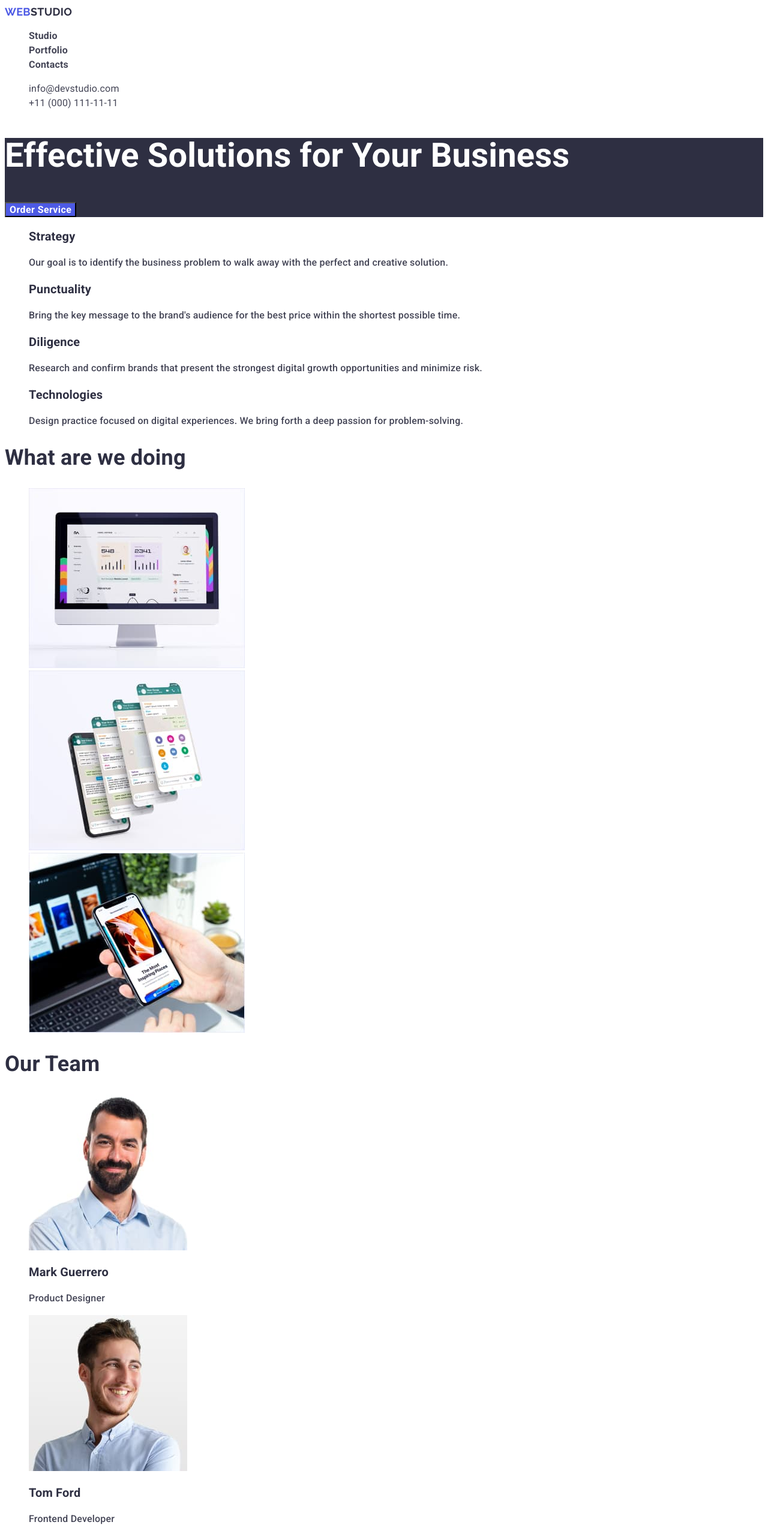
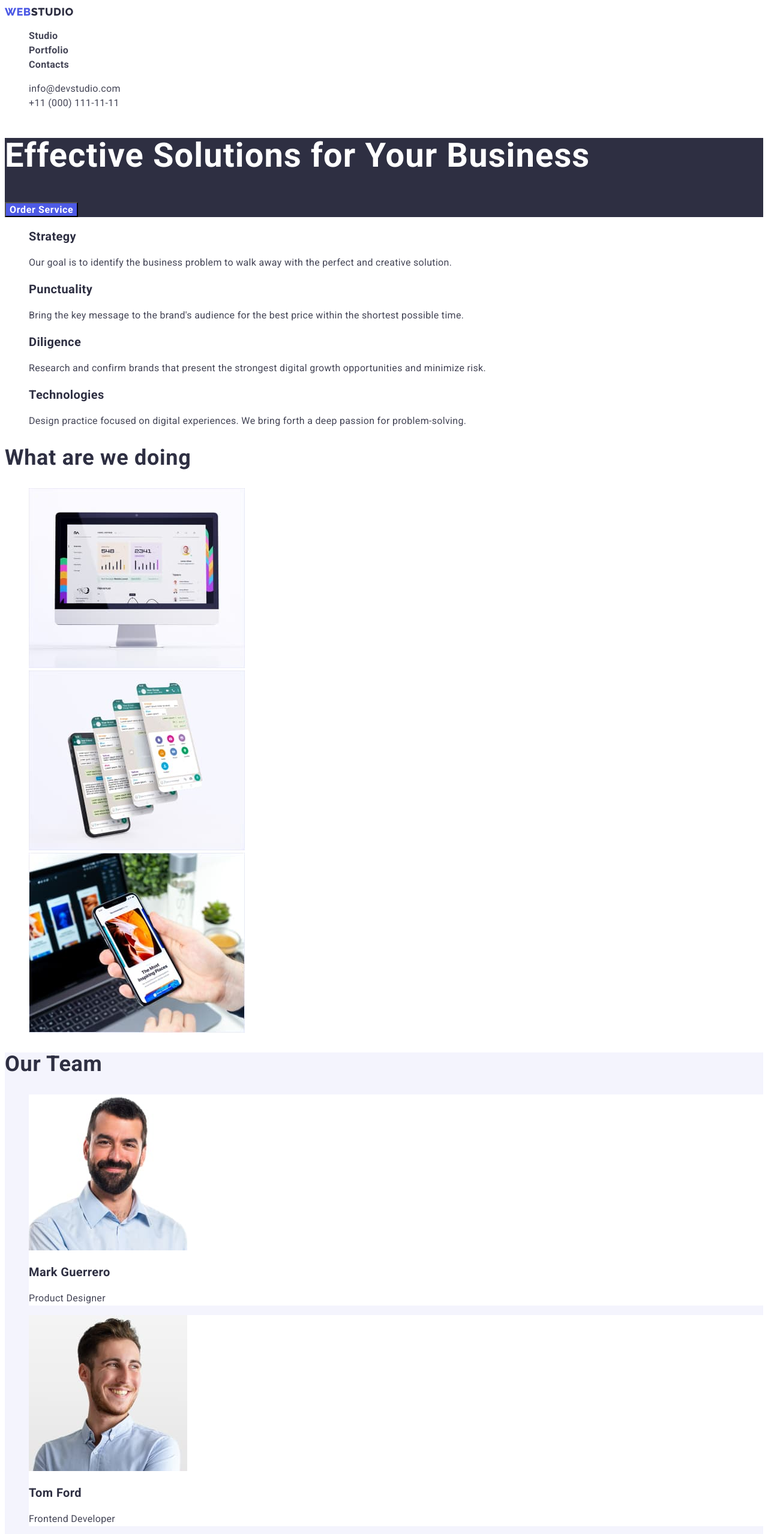
Before and after one commit to Yuliia-Karas/goit-markup-hw-02, a plain HTML site: page index.html in a window 1280 px wide. Shown: the top 2558 px of the page at 60% size. Drawn offline with Linux system fonts and the light colour scheme.

Commit message:
fixed letter-spacing and fonts

```diff
--- a/css/styles.css
+++ b/css/styles.css
@@ -25,7 +25,7 @@ background-color: var(--color-white);
 }
 
 /* ============== Components ================= */
-
+/*#region */
 .portfolio-btn {
     font-family: 'Roboto', sans-serif;
     font-weight: 500;
@@ -61,21 +61,21 @@ background-color: var(--color-primary-brand);
     font-weight: 700;
     font-size: 36px;
     line-height: 1.11;
-    letter-spacing: 0.2px;
+    letter-spacing: 0.02em;
 }
 
 .section-subtitle {
     font-weight: 700;
     font-size: 20px;
     line-height: 1.2;
-    letter-spacing: 0.2px;
+    letter-spacing: 0.02em;
 }
 
 .section-paragraph {
-    font-weight: 500;
+    font-weight: 400;
     font-size: 16px;
     line-height: 1.5;
-    letter-spacing: 0.2px;
+    letter-spacing: 0.02em;
     color: var(--color-text);
 }
 
@@ -83,15 +83,16 @@ background-color: var(--color-primary-brand);
     color: var(--color-dark);
 }
 /* ============== /Components ================= */
-
+/*#endregion*/
 
 /* ================== Header ================== */
+/*#region */
 .logo {
     font-family: 'Raleway', sans-serif;
-    font-weight: 700;
+    font-weight: 800;
     font-size: 18px;
     line-height: 1.33;
-    letter-spacing: 0.3px ;
+    letter-spacing: 0.03em ;
     text-transform: uppercase;
     color: var(--color-primary-brand);
 }
@@ -108,7 +109,7 @@ background-color: var(--color-primary-brand);
     font-weight: 700;
     font-size: 16px;
     line-height: 1.5;
-    letter-spacing: 0.2px;
+    letter-spacing: 0.02em;
     color: var(--color-text);
 }
 
@@ -129,12 +130,14 @@ background-color: var(--color-primary-brand);
     font-weight: 400;
     font-size: 16px;
     line-height: 1.5;
-    letter-spacing: 0.2px;
+    letter-spacing: 0.02em;
     color: var(--color-text);
 }
 /* ================== /Header ================== */
+/*#endregion*/
 
 /* ==============< !--Hero-->================= */
+/*#region */
 .hero {
     background-color: var(--color-dark);
 }
@@ -143,7 +146,7 @@ background-color: var(--color-primary-brand);
     font-weight: 700;
     font-size: 56px;
     line-height: 1.07;
-    letter-spacing: 0.2px;
+    letter-spacing: 0.02em;
     color: var(--color-white);
     }
 
@@ -152,7 +155,7 @@ background-color: var(--color-primary-brand);
     font-weight: 700;
     font-size: 16px;
     line-height: 1.19;
-    letter-spacing: 0.4px;
+    letter-spacing: 0.04em;
     color: var(--color-white);
     background-color: var(--color-primary-brand);
         }
@@ -164,14 +167,24 @@ background-color: var(--color-primary-brand);
     cursor: pointer;
 }
 /* ==============< /!--Hero-->================= */
+/*#endregion*/
 
+/* ==================  Our Team ================== */
+.team {
+    background-color: var(--color-light);
+}
+
+.team-item {
+    background-color: var(--color-white);
+}
+
+/* =================  / Our Team ================== */
 
 /* ==================  Footer ================== */
 .footer-paragraph {
-    font-weight: 400;
     font-size: 16px;
     line-height: 1.5;
-    letter-spacing: 0.2px;
+    letter-spacing: 0.02em;
     color: var(--color-accent);
 }
 
--- a/index.html
+++ b/index.html
@@ -4,12 +4,10 @@
     <meta charset="UTF-8" />
     <meta http-equiv="X-UA-Compatible" content="IE=edge" />
     <meta name="viewport" content="width=device-width, initial-scale=1.0" />
-    <link rel="preconnect" href="https://fonts.googleapis.com" />
-    <link rel="preconnect" href="https://fonts.gstatic.com" crossorigin />
-    <link
-      href="https://fonts.googleapis.com/css2?family=Raleway:wght@700&family=Roboto:wght@400;500;700;900&display=swap"
-      rel="stylesheet"
-    />
+    <link rel="preconnect" href="https://fonts.googleapis.com">
+<link rel="preconnect" href="https://fonts.gstatic.com" crossorigin>
+<link href="https://fonts.googleapis.com/css2?family=Raleway:wght@700;800&family=Roboto:wght@400;500;700;900&display=swap"
+rel="stylesheet">
     <link rel="stylesheet" href="./css/styles.css" />
     <title>WebStudio</title>
   </head>
@@ -117,10 +115,10 @@
           </ul>
         </section>
         <!--Наша команда-->
-        <section>
+        <section class="team">
           <h2 class="section-title">Our Team</h2>
           <ul class="list">
-            <li>
+            <li class="team-item">
               <img
                 src="./images/mark.jpg"
                 alt="Mark Guerrero"
@@ -130,7 +128,7 @@
               <h3 class="section-subtitle">Mark Guerrero</h3>
               <p class="section-paragraph">Product Designer</p>
             </li>
-            <li>
+            <li class="team-item">
               <img
                 src="./images/tom.jpg"
                 alt="Tom Ford"
@@ -140,7 +138,7 @@
               <h3 class="section-subtitle">Tom Ford</h3>
               <p class="section-paragraph">Frontend Developer</p>
             </li>
-            <li>
+            <li class="team-item">
               <img
                 src="./images/camila.jpg"
                 alt="Camila Garcia"
@@ -150,7 +148,7 @@
               <h3 class="section-subtitle">Camila Garcia</h3>
               <p class="section-paragraph">Marketing</p>
             </li>
-            <li>
+            <li class="team-item">
               <img
                 src="./images/daniel.jpg"
                 alt="Daniel Wilson"
```
Also changed, not shown: portfolio.html (+4 -6 lines).
